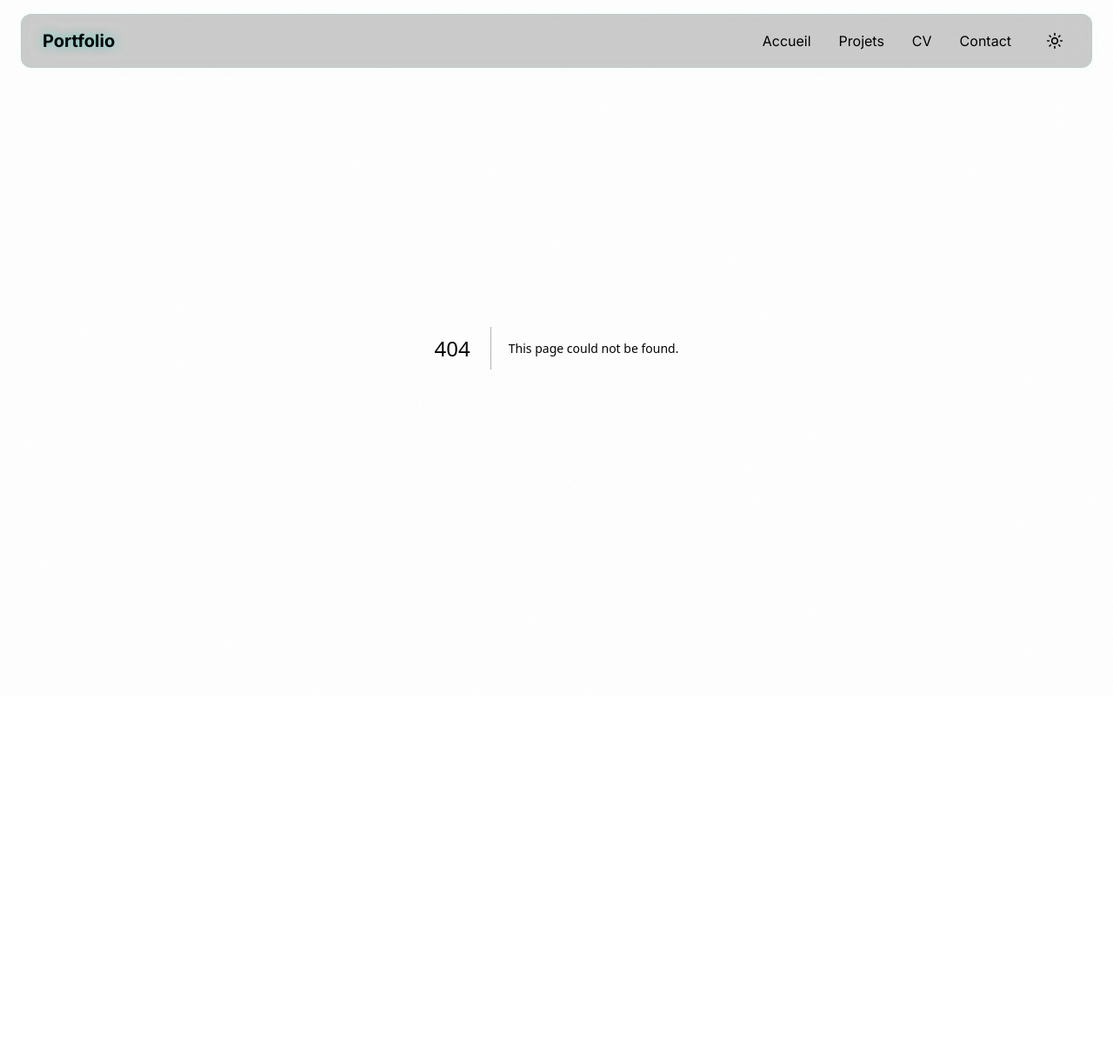
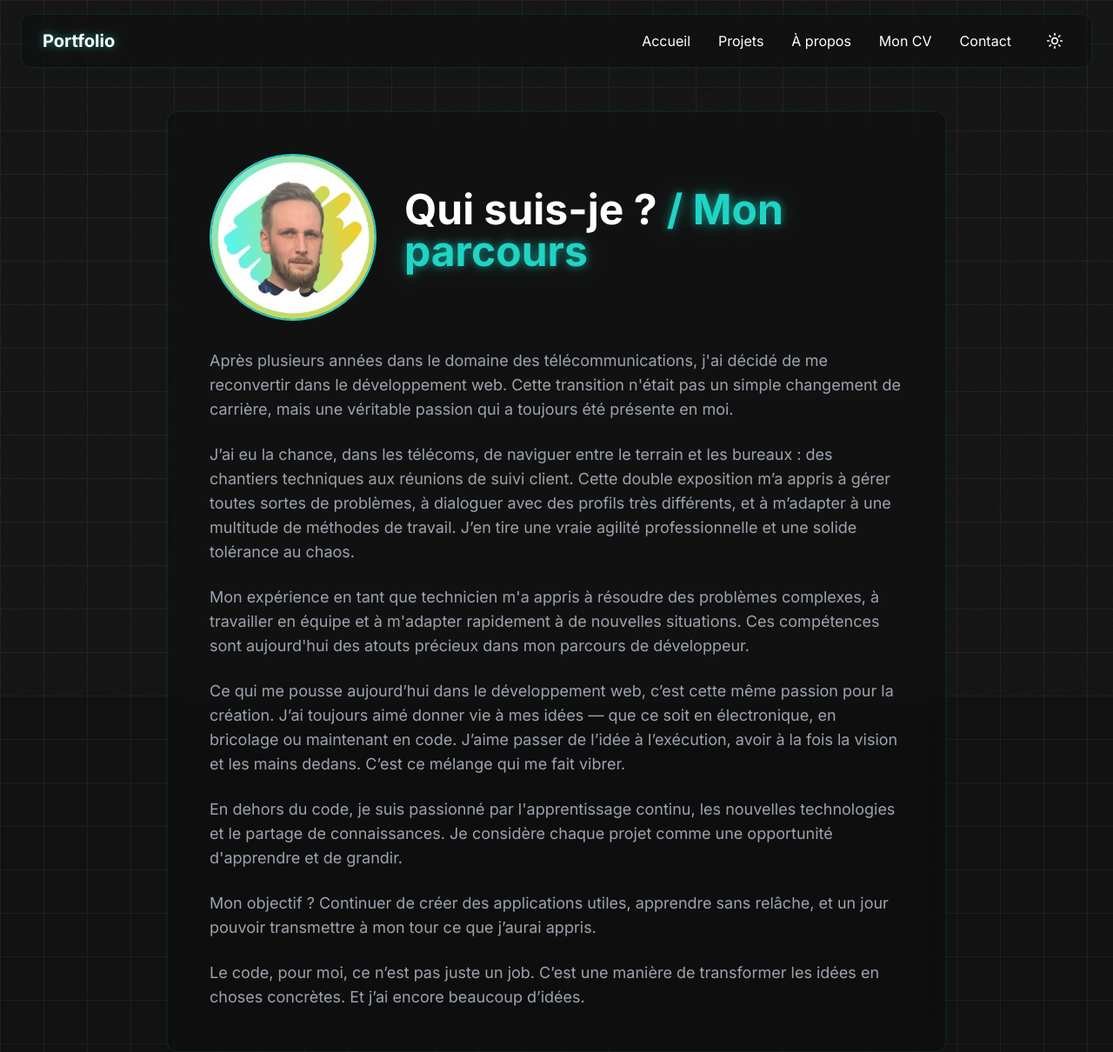
Before and after one commit to HrodWolfS/Portfolio, a Next.js app: page /a-propos in a window 1280 px wide. Before the commit this address had no page. Shown: the whole page at 87% size. Before the commit the page ends 800 px from the top, so only its background shows below. Built offline with nearby package versions, Linux system fonts and the light colour scheme.

Commit message:
Ajout de la page "À propos" avec contenu personnel et intégration de framer-motion pour les animations. Mise à jour du composant Navigation pour inclure le lien vers la nouvelle page.

```diff
--- /dev/null
+++ b/app/a-propos/page.tsx
@@ -0,0 +1,91 @@
+"use client";
+
+import { motion } from "framer-motion";
+import { useTheme } from "next-themes";
+
+export default function About() {
+  const { theme } = useTheme();
+
+  return (
+    <div className="min-h-screen pt-32 px-6">
+      <div className="max-w-4xl mx-auto">
+        <motion.div
+          initial={{ opacity: 0, y: 20 }}
+          animate={{ opacity: 1, y: 0 }}
+          transition={{ duration: 0.8 }}
+          className="glassmorphism p-8 md:p-12 rounded-2xl space-y-8"
+        >
+          <div className="flex flex-col md:flex-row items-center gap-8">
+            <div className="w-32 h-32 md:w-48 md:h-48 rounded-full overflow-hidden border-2 border-[rgb(var(--accent-neon))]">
+              <img
+                src="/images/moi.jpeg"
+                alt="Profile"
+                className="w-full h-full object-cover"
+              />
+            </div>
+            <div className="flex-1 text-center md:text-left">
+              <h1 className="text-4xl md:text-5xl font-bold mb-4">
+                Qui suis-je ?
+                <span className="text-[rgb(var(--accent-neon))] neon-glow">
+                  {" "}
+                  / Mon parcours
+                </span>
+              </h1>
+            </div>
+          </div>
+
+          <div className="space-y-6 text-lg text-gray-400">
+            <p>
+              Après plusieurs années dans le domaine des télécommunications,
+              j'ai décidé de me reconvertir dans le développement web. Cette
+              transition n'était pas un simple changement de carrière, mais une
+              véritable passion qui a toujours été présente en moi.
+            </p>
+            <p>
+              J’ai eu la chance, dans les télécoms, de naviguer entre le terrain
+              et les bureaux : des chantiers techniques aux réunions de suivi
+              client. Cette double exposition m’a appris à gérer toutes sortes
+              de problèmes, à dialoguer avec des profils très différents, et à
+              m’adapter à une multitude de méthodes de travail. J’en tire une
+              vraie agilité professionnelle et une solide tolérance au chaos.
+            </p>
+
+            <p>
+              Mon expérience en tant que technicien m'a appris à résoudre des
+              problèmes complexes, à travailler en équipe et à m'adapter
+              rapidement à de nouvelles situations. Ces compétences sont
+              aujourd'hui des atouts précieux dans mon parcours de développeur.
+            </p>
+
+            <p>
+              Ce qui me pousse aujourd’hui dans le développement web, c’est
+              cette même passion pour la création. J’ai toujours aimé donner vie
+              à mes idées — que ce soit en électronique, en bricolage ou
+              maintenant en code. J’aime passer de l’idée à l’exécution, avoir à
+              la fois la vision et les mains dedans. C’est ce mélange qui me
+              fait vibrer.
+            </p>
+
+            <p>
+              En dehors du code, je suis passionné par l'apprentissage continu,
+              les nouvelles technologies et le partage de connaissances. Je
+              considère chaque projet comme une opportunité d'apprendre et de
+              grandir.
+            </p>
+
+            <p>
+              Mon objectif ? Continuer de créer des applications utiles,
+              apprendre sans relâche, et un jour pouvoir transmettre à mon tour
+              ce que j’aurai appris.
+            </p>
+            <p>
+              Le code, pour moi, ce n’est pas juste un job. C’est une manière de
+              transformer les idées en choses concrètes. Et j’ai encore beaucoup
+              d’idées.
+            </p>
+          </div>
+        </motion.div>
+      </div>
+    </div>
+  );
+}
--- a/app/layout.tsx
+++ b/app/layout.tsx
@@ -1,6 +1,7 @@
 import { Cursor } from "@/components/cursor";
 import { Navigation } from "@/components/navigation";
 import { ThemeProvider } from "@/components/theme-provider";
+import { Analytics } from "@vercel/analytics/react";
 import type { Metadata } from "next";
 import { Inter } from "next/font/google";
 import { Toaster } from "sonner";
@@ -32,6 +33,7 @@ export default function RootLayout({
           {children}
           <Toaster richColors />
           <Cursor />
+          <Analytics />
         </ThemeProvider>
       </body>
     </html>
--- a/components/navigation.tsx
+++ b/components/navigation.tsx
@@ -1,26 +1,27 @@
-"use client"
+"use client";
 
-import { useState, useEffect } from 'react'
-import { motion } from 'framer-motion'
-import { useTheme } from 'next-themes'
-import { Moon, Sun, Menu, X } from 'lucide-react'
-import Link from 'next/link'
+import { motion } from "framer-motion";
+import { Menu, Moon, Sun, X } from "lucide-react";
+import { useTheme } from "next-themes";
+import Link from "next/link";
+import { useEffect, useState } from "react";
 
 export function Navigation() {
-  const [isOpen, setIsOpen] = useState(false)
-  const { theme, setTheme } = useTheme()
-  const [mounted, setMounted] = useState(false)
+  const [isOpen, setIsOpen] = useState(false);
+  const { theme, setTheme } = useTheme();
+  const [mounted, setMounted] = useState(false);
 
   useEffect(() => {
-    setMounted(true)
-  }, [])
+    setMounted(true);
+  }, []);
 
   const menuItems = [
-    { href: '/', label: 'Accueil' },
-    { href: '/projets', label: 'Projets' },
-    { href: '/cv', label: 'CV' },
-    { href: '/contact', label: 'Contact' },
-  ]
+    { href: "/", label: "Accueil" },
+    { href: "/projets", label: "Projets" },
+    { href: "/a-propos", label: "À propos" },
+    { href: "/cv", label: "Mon CV" },
+    { href: "/contact", label: "Contact" },
+  ];
 
   const menuVariants = {
     open: {
@@ -29,7 +30,7 @@ export function Navigation() {
       transition: {
         type: "spring",
         stiffness: 100,
-      }
+      },
     },
     closed: {
       opacity: 0,
@@ -37,11 +38,11 @@ export function Navigation() {
       transition: {
         type: "spring",
         stiffness: 100,
-      }
-    }
-  }
+      },
+    },
+  };
 
-  if (!mounted) return null
+  if (!mounted) return null;
 
   return (
     <nav className="fixed w-full z-50 px-6 py-4">
@@ -62,18 +63,15 @@ export function Navigation() {
             </Link>
           ))}
           <button
-            onClick={() => setTheme(theme === 'dark' ? 'light' : 'dark')}
+            onClick={() => setTheme(theme === "dark" ? "light" : "dark")}
             className="p-2 rounded-full hover:bg-white/10 transition-colors"
           >
-            {theme === 'dark' ? <Sun size={20} /> : <Moon size={20} />}
+            {theme === "dark" ? <Sun size={20} /> : <Moon size={20} />}
           </button>
         </div>
 
         {/* Mobile Menu Button */}
-        <button
-          className="md:hidden p-2"
-          onClick={() => setIsOpen(!isOpen)}
-        >
+        <button className="md:hidden p-2" onClick={() => setIsOpen(!isOpen)}>
           {isOpen ? <X size={24} /> : <Menu size={24} />}
         </button>
       </div>
@@ -97,10 +95,10 @@ export function Navigation() {
             </Link>
           ))}
           <button
-            onClick={() => setTheme(theme === 'dark' ? 'light' : 'dark')}
+            onClick={() => setTheme(theme === "dark" ? "light" : "dark")}
             className="flex items-center space-x-2 hover:text-[rgb(var(--accent-neon))] transition-colors"
           >
-            {theme === 'dark' ? (
+            {theme === "dark" ? (
               <>
                 <Sun size={20} />
                 <span>Mode clair</span>
@@ -115,5 +113,5 @@ export function Navigation() {
         </div>
       </motion.div>
     </nav>
-  )
+  );
 }
--- a/package.json
+++ b/package.json
@@ -43,6 +43,7 @@
     "@types/node": "20.6.2",
     "@types/react": "18.2.22",
     "@types/react-dom": "18.2.7",
+    "@vercel/analytics": "^1.5.0",
     "autoprefixer": "10.4.15",
     "class-variance-authority": "^0.7.0",
     "clsx": "^2.1.1",
```
